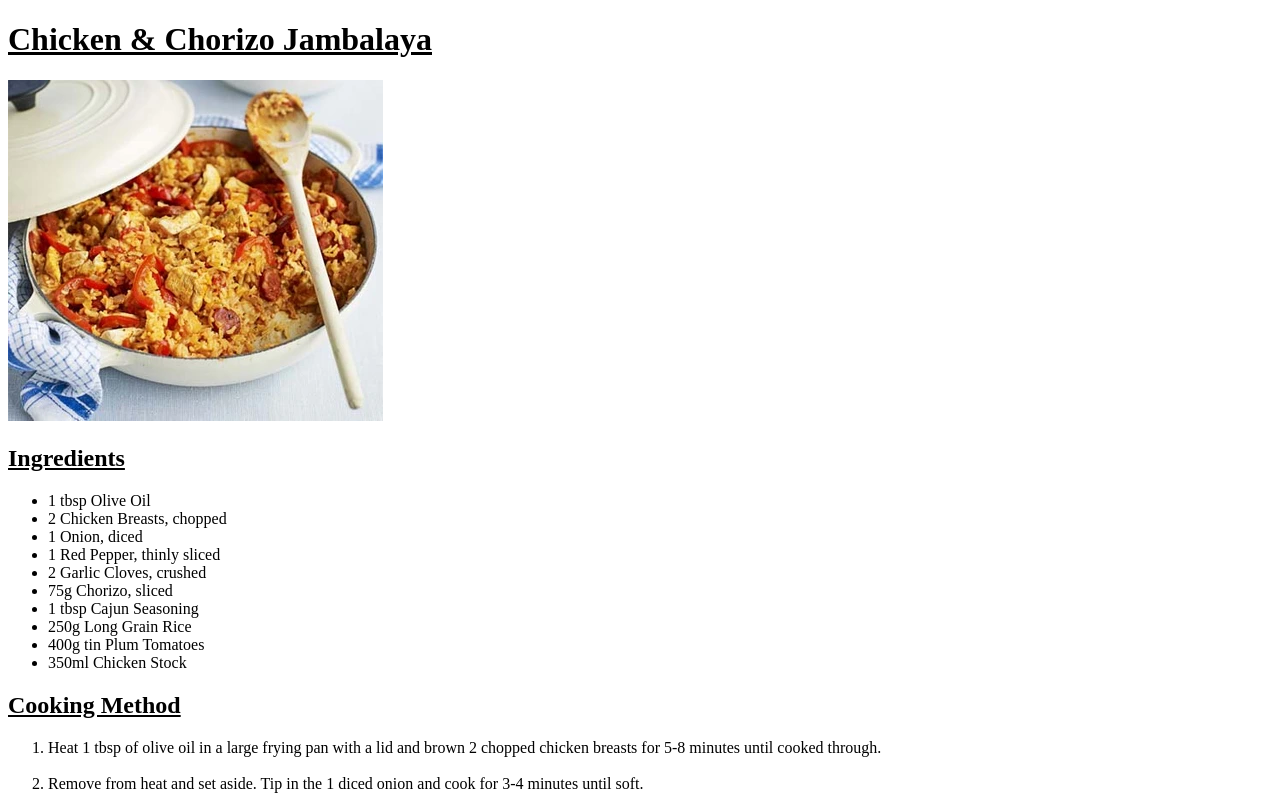
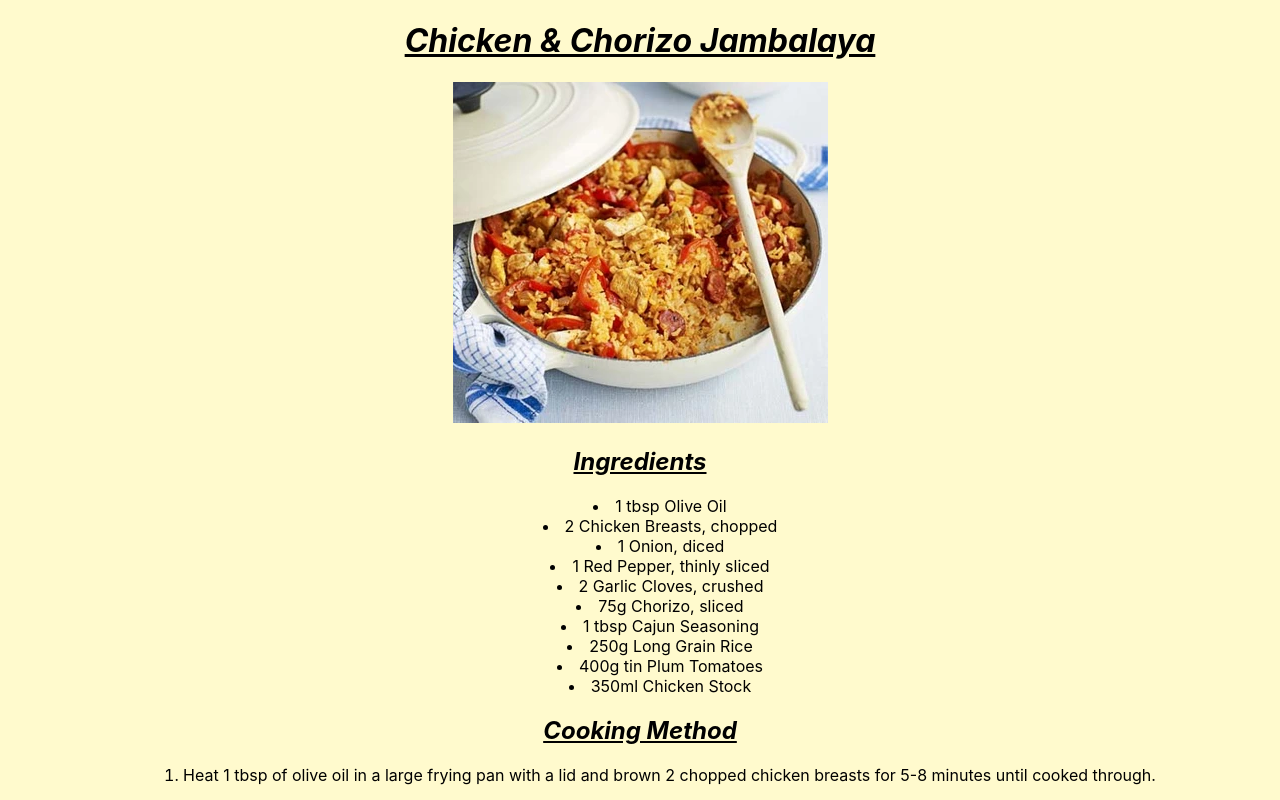
Before and after one commit to rjmills87/odin-recipes, a plain HTML site: page pages/jambalaya.html in a window 1280 px wide. Shown: the top 800 px of the page. Drawn offline with Linux system fonts and the light colour scheme.

```diff
--- a/pages/jambalaya.html
+++ b/pages/jambalaya.html
@@ -5,6 +5,7 @@
     <meta http-equiv="X-UA-Compatible" content="IE=edge">
     <meta name="viewport" content="width=device-width, initial-scale=1.0">
     <title>Chicken & Chorizo Jambalaya Recipe</title>
+    <link rel="stylesheet" href="../style.css">
 </head>
 <body>
     <h1><u>Chicken & Chorizo Jambalaya</u></h1>
--- /dev/null
+++ b/style.css
@@ -0,0 +1,26 @@
+
+body {
+    text-align: center;
+    color: black;
+    background-color: lemonchiffon;
+    font-family: -apple-system, BlinkMacSystemFont, 'Segoe UI', Roboto, Oxygen, Ubuntu, Cantarell, 'Open Sans', 'Helvetica Neue', sans-serif
+     }
+
+h1,h2 {
+    font-style: italic;
+}
+
+img {
+    max-height: auto;
+    margin-left: auto;
+    margin-right: auto;
+    max-width: fit-content;
+}
+
+ul {
+    list-style-position: inside;
+}
+
+ol {
+    list-style-position: inside;
+}
```
Also changed, not shown: index.html (+2 -1 lines), pages/pasta-bake.html (+1 -0 lines), pages/soup.html (+1 -0 lines).
